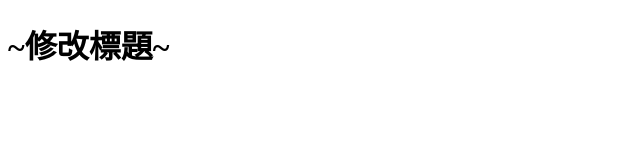
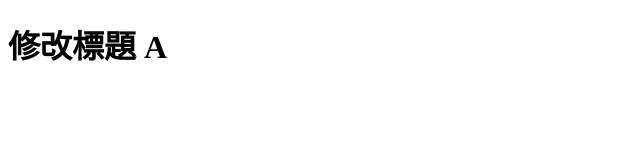
Before and after one commit to yoshiyyc/nodejs-group-ex1, a plain HTML site: page index.html in a window 1280 px wide. Shown: the whole page, without its empty margins (0-640 px from the left). Drawn offline with Linux system fonts and the light colour scheme.

Commit message:
修改 h1 文字，增加 A 資訊

```diff
--- a/index.html
+++ b/index.html
@@ -6,6 +6,6 @@
     <title>再次修改 title</title>
   </head>
   <body>
-    <h1>~修改標題~</h1>
+    <h1>修改標題 A</h1>
   </body>
 </html>
```
